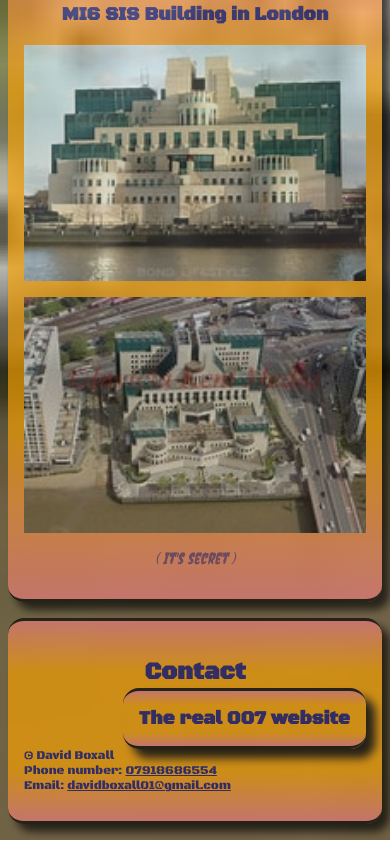
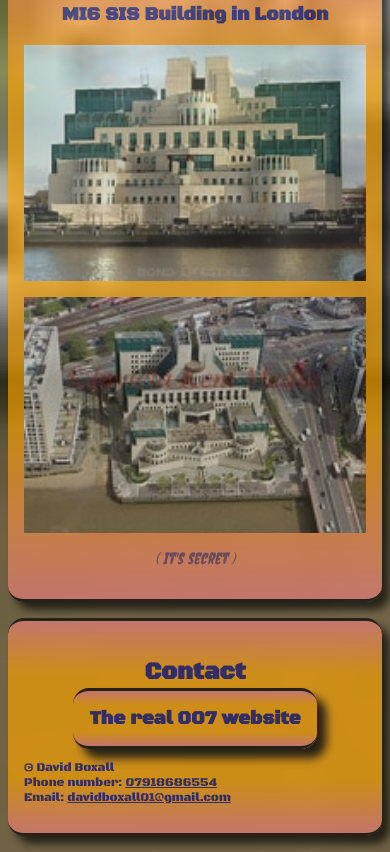
Before and after one commit to Boxy9/FlexBox-Company-Site, a plain HTML site: page index.html in a window 390 px wide. Shown: the part 2675-3527 px from the top of the page. Drawn offline with Linux system fonts and the light colour scheme.

Commit message:
footer mobile mods

```diff
--- a/resources/css/styles.css
+++ b/resources/css/styles.css
@@ -130,7 +130,10 @@ footer {
     justify-content: center;
   }
   #contact h3 {
-    text-align: end;
+    text-align: center;
+  }
+  #contact p {
+    margin-top: 2.5em;
   }
 }
 
```
